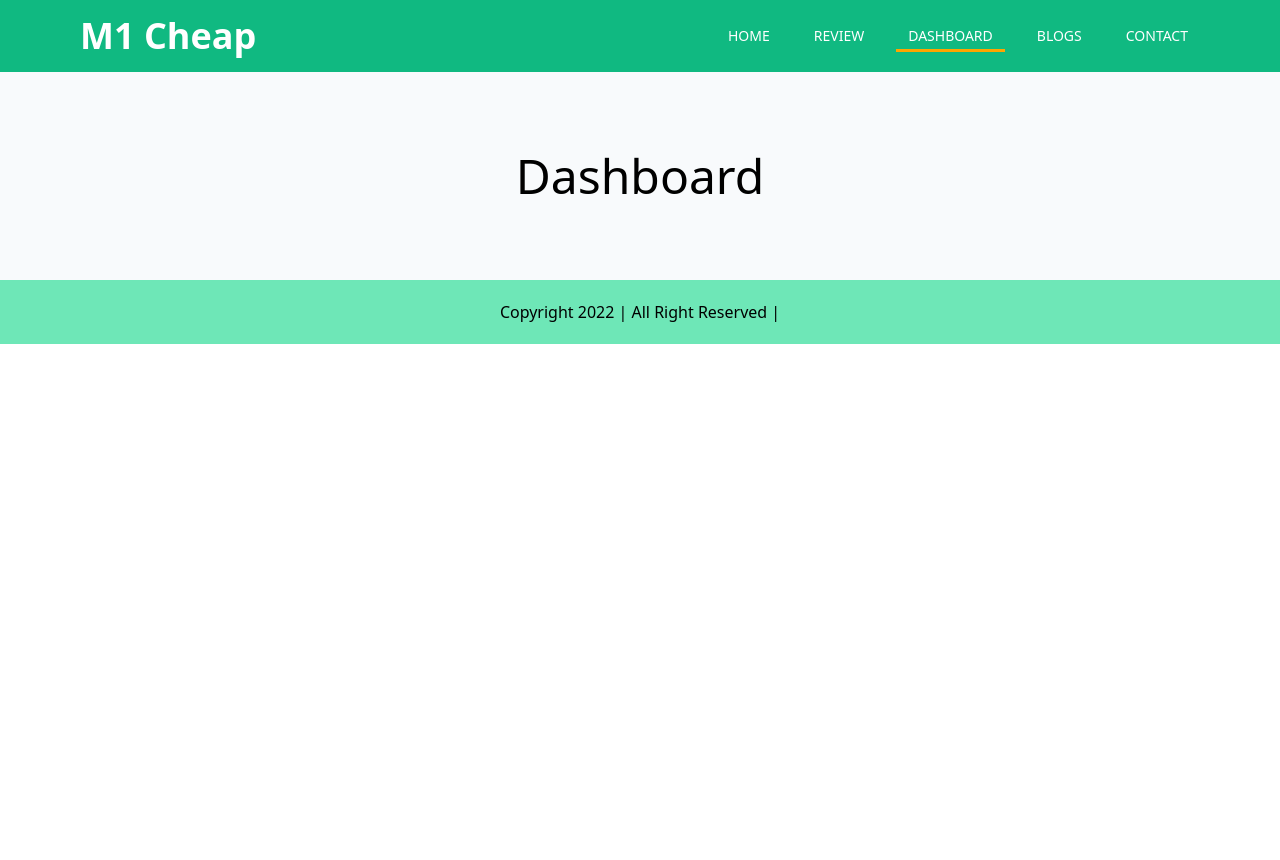
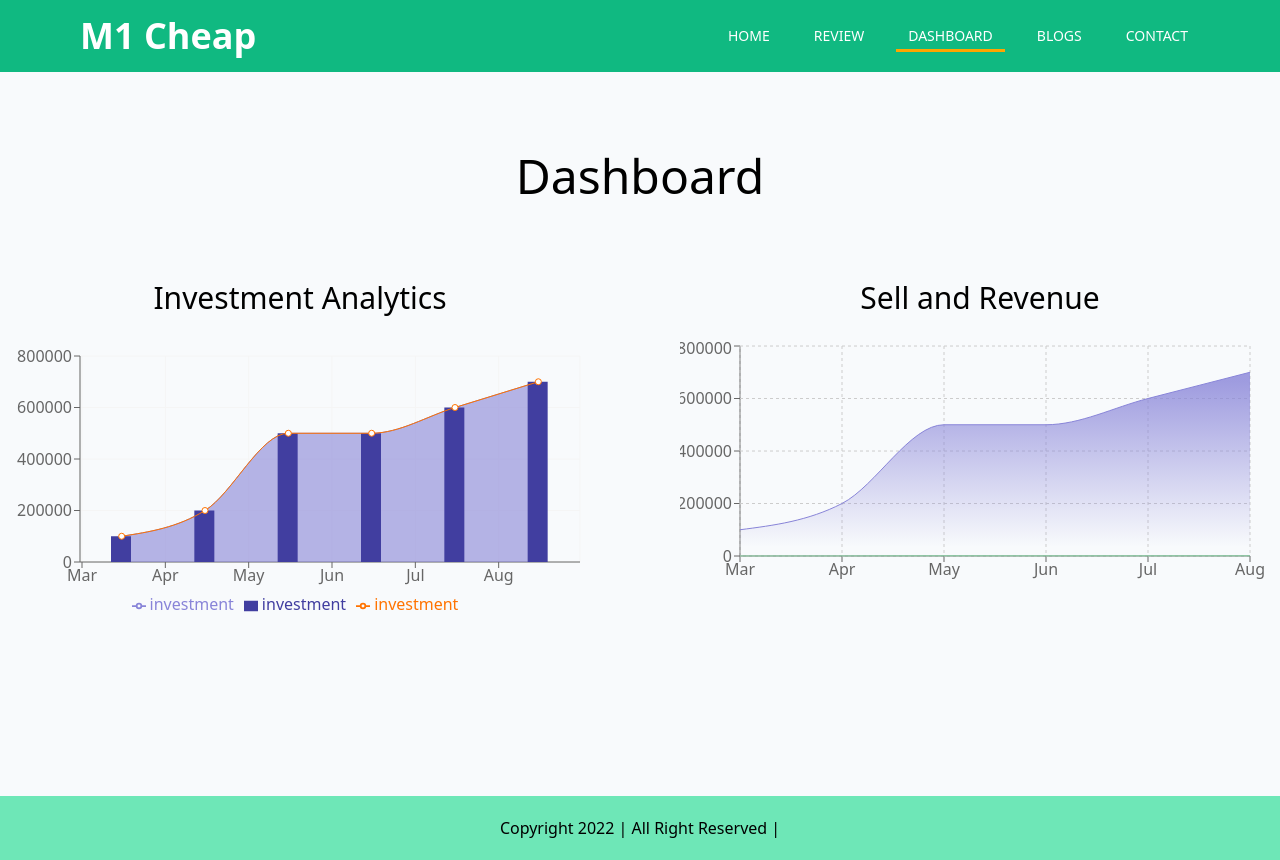
Before and after one commit to rakibahmeddev/Apple-Mackbook-Review-2022, a React (Create React App) app: page /dashboard in a window 1280 px wide. Before the commit the page ends 800 px from the top, so only its background shows below. Built offline with nearby package versions, Linux system fonts and the light colour scheme.

Commit message:
dashboard page done

```diff
--- a/src/components/Dashboard/Dashboard.js
+++ b/src/components/Dashboard/Dashboard.js
@@ -1,10 +1,135 @@
 import React from "react";
+import {
+  Area,
+  AreaChart,
+  Bar,
+  BarChart,
+  CartesianGrid,
+  ComposedChart,
+  Legend,
+  Line,
+  ResponsiveContainer,
+  Tooltip,
+  XAxis,
+  YAxis,
+} from "recharts";
 
 const Dashboard = () => {
+  const data = [
+    {
+      month: "Mar",
+      investment: 100000,
+      sell: 241,
+      revenue: 10401,
+    },
+    {
+      month: "Apr",
+      investment: 200000,
+      sell: 423,
+      revenue: 24500,
+    },
+    {
+      month: "May",
+      investment: 500000,
+      sell: 726,
+      revenue: 67010,
+    },
+    {
+      month: "Jun",
+      investment: 500000,
+      sell: 529,
+      revenue: 40405,
+    },
+    {
+      month: "Jul",
+      investment: 600000,
+      sell: 601,
+      revenue: 50900,
+    },
+    {
+      month: "Aug",
+      investment: 700000,
+      sell: 670,
+      revenue: 61000,
+    },
+  ];
+
   return (
     <div className="bg-slate-50 py-20 px-20">
-      <h2 className="text-5xl font-medium">Dashboard</h2>
-      <div></div>
+      <h2 className="text-5xl font-medium mb-20">Dashboard</h2>
+      <div className="my-20 d-block md:flex justify-center gap-20">
+        {/* Investmenet  */}
+        <div>
+          <h4 className="text-3xl font-medium  mb-5">Investment Analytics</h4>
+
+          <ComposedChart
+            width={600}
+            height={300}
+            data={data}
+            margin={{
+              top: 20,
+              right: 20,
+              bottom: 20,
+              left: 20,
+            }}
+          >
+            <CartesianGrid stroke="#f5f5f5" />
+            <XAxis dataKey="month" scale="band" />
+            <YAxis />
+            <Tooltip />
+            <Legend />
+            <Area
+              type="monotone"
+              dataKey="investment"
+              fill="#8884d8"
+              stroke="#8884d8"
+            />
+            <Bar dataKey="investment" barSize={20} fill="#413ea0" />
+            <Line type="monotone" dataKey="investment" stroke="#ff7300" />
+          </ComposedChart>
+        </div>
+
+        {/* Sell and review  */}
+        <div>
+          <h4 className="text-3xl font-medium  mb-5">Sell and Revenue</h4>
+          <AreaChart
+            className="mb-10"
+            width={600}
+            height={250}
+            data={data}
+            margin={{ top: 10, right: 30, left: 0, bottom: 0 }}
+          >
+            <defs>
+              <linearGradient id="colorUv" x1="0" y1="0" x2="0" y2="1">
+                <stop offset="5%" stopColor="#8884d8" stopOpacity={0.8} />
+                <stop offset="95%" stopColor="#8884d8" stopOpacity={0} />
+              </linearGradient>
+              <linearGradient id="colorPv" x1="0" y1="0" x2="0" y2="1">
+                <stop offset="5%" stopColor="#82ca9d" stopOpacity={0.8} />
+                <stop offset="95%" stopColor="#82ca9d" stopOpacity={0} />
+              </linearGradient>
+            </defs>
+            <XAxis dataKey="month" />
+            <YAxis />
+            <CartesianGrid strokeDasharray="3 3" />
+            <Tooltip />
+            <Area
+              type="monotone"
+              dataKey="investment"
+              stroke="#8884d8"
+              fillOpacity={1}
+              fill="url(#colorUv)"
+            />
+            <Area
+              type="monotone"
+              dataKey="sell"
+              stroke="#82ca9d"
+              fillOpacity={1}
+              fill="url(#colorPv)"
+            />
+          </AreaChart>
+        </div>
+      </div>
     </div>
   );
 };
```
